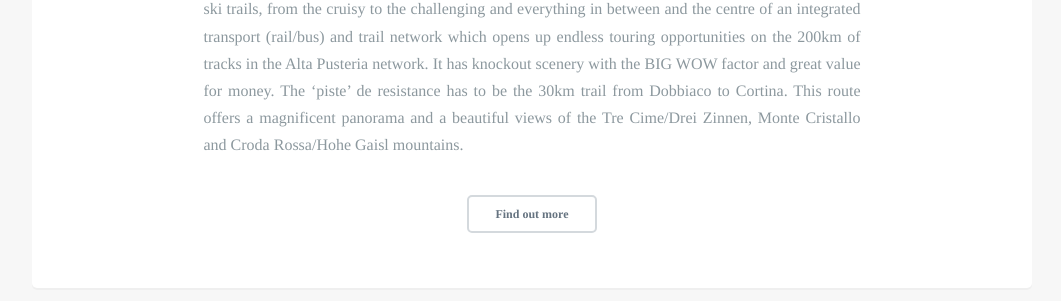
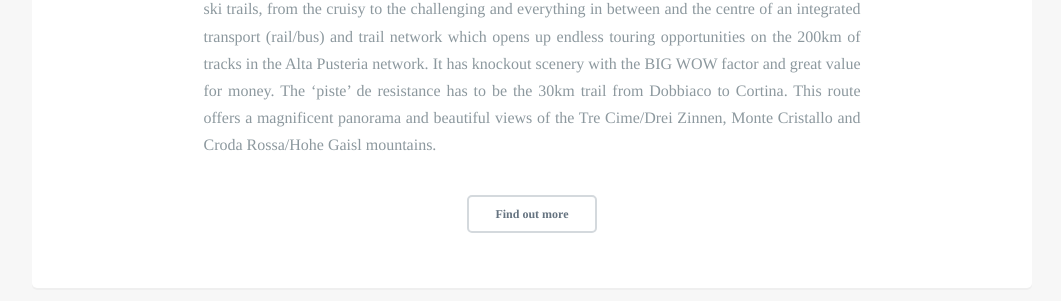
Before and after one commit to robcatto/robcatto.github.io, a Jekyll site: the page built from summer/endless-winter/index.html, in a window 1280 px wide and 900 px high, scrolled down 1541 px. Shown: the part 340-641 px from the top of the window, without its empty margins (108-1169 px from the left). Built offline with Jekyll 4.4.1, drawn with Linux system fonts in a browser that asks for light colours; some web fonts are replaced; Markdown is read by kramdown in place of the engine named in the settings; some of the changed text lies outside the part shown.

Commit message:
Update index.html

```diff
--- a/summer/endless-winter/index.html
+++ b/summer/endless-winter/index.html
@@ -61,7 +61,7 @@ layout: default
                 background-size: cover;
                 margin-bottom: 30px;
                 "></div></div>
-                <p class="left__aligned--p">The Tyrolean village of Dobbiaco in the heart of the Italian Dolomites, is where Italy meets Austria in a curious and delightful cultural overlap – think onion-domed churches and Baroque castles, apfel strudel and 101 varieties of gelato. It’s the ultimate destination for XC skiers – over 120km of diverse ski trails, from the cruisy to the challenging and everything in between and the centre of an integrated transport (rail/bus) and trail network which opens up endless touring opportunities on the 200km of tracks in the Alta Pusteria network. It has knockout scenery with the BIG WOW factor and great value for money. The ‘piste’ de resistance has to be the 30km trail from Dobbiaco to Cortina. This route offers a magnificent panorama and a beautiful views of the Tre Cime/Drei Zinnen, Monte Cristallo and Croda Rossa/Hohe Gaisl mountains.
+                <p class="left__aligned--p">The Tyrolean village of Dobbiaco in the heart of the Italian Dolomites, is where Italy meets Austria in a curious and delightful cultural overlap – think onion-domed churches and Baroque castles, apfel strudel and 101 varieties of gelato. It’s the ultimate destination for XC skiers – over 120km of diverse ski trails, from the cruisy to the challenging and everything in between and the centre of an integrated transport (rail/bus) and trail network which opens up endless touring opportunities on the 200km of tracks in the Alta Pusteria network. It has knockout scenery with the BIG WOW factor and great value for money. The ‘piste’ de resistance has to be the 30km trail from Dobbiaco to Cortina. This route offers a magnificent panorama and beautiful views of the Tre Cime/Drei Zinnen, Monte Cristallo and Croda Rossa/Hohe Gaisl mountains.
 
                 </p>
 
```
